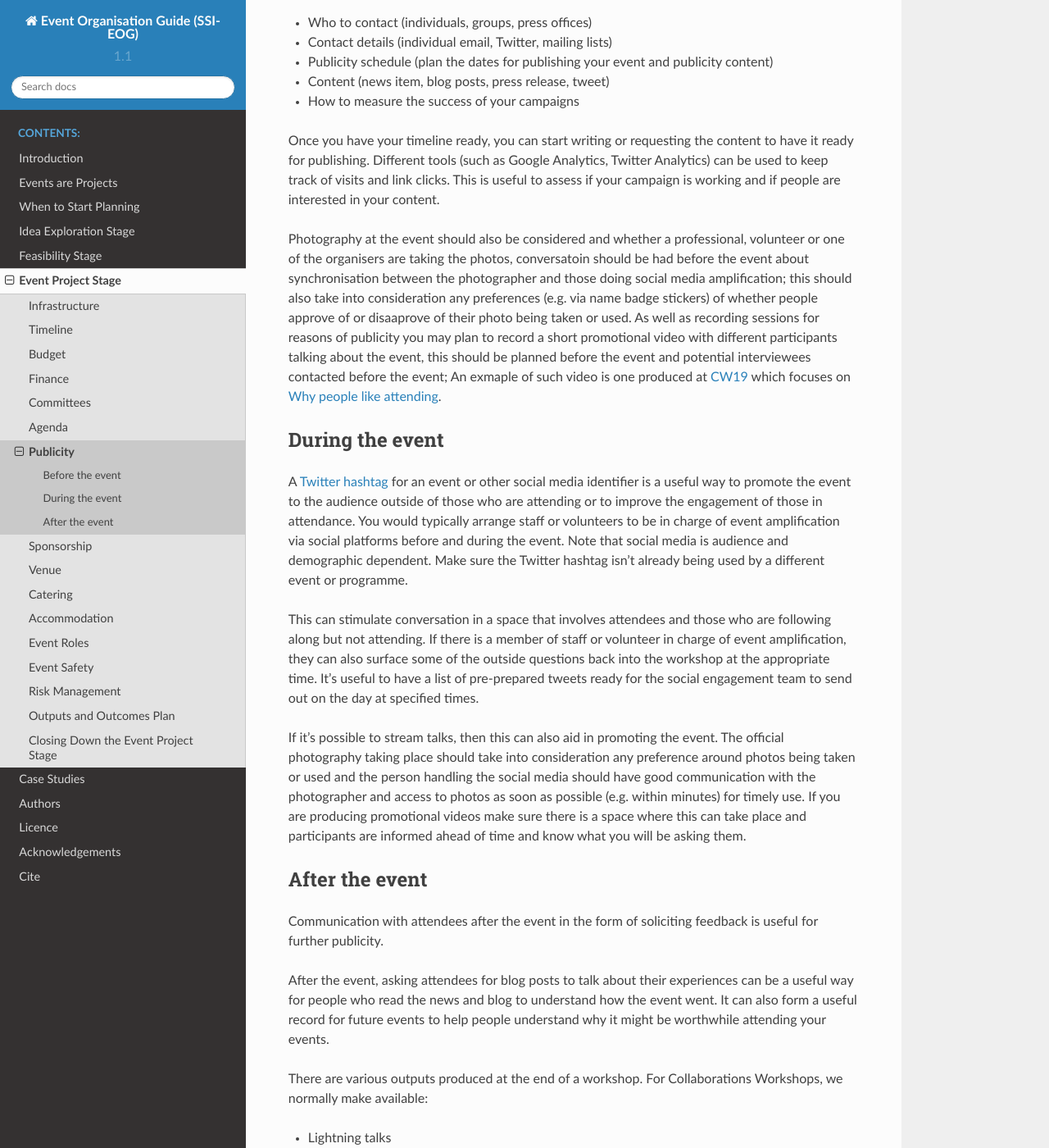
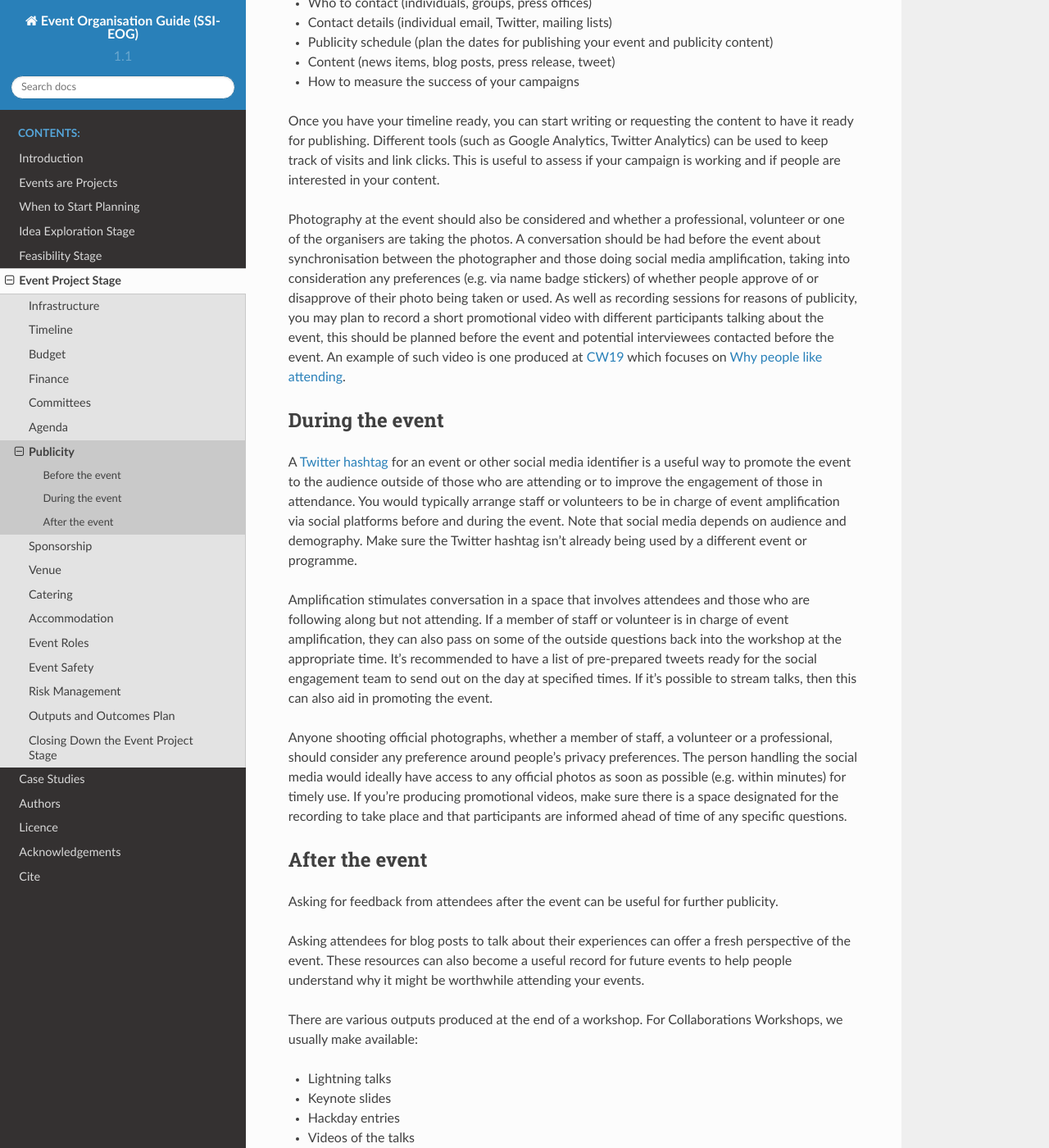
Before and after one commit to softwaresaved/event-organisation-guide, a Sphinx documentation site: the page built from docs/eog/eps-publicity.rst, in a window 1280 px wide and 1400 px high, scrolled down 704 px. Shown: the whole window at 82% size. Built offline with Sphinx 7.4.7 and the Read the Docs theme 2.0.0, drawn with Linux system fonts in a browser that asks for light colours; some of the changed text lies outside the part shown.

Commit message:
Update eps-publicity.rst

```diff
--- a/docs/eog/eps-publicity.rst
+++ b/docs/eog/eps-publicity.rst
@@ -3,7 +3,7 @@
 Publicity
 =========
 
-Publicity is key if you are to attract your audience to the event and meet your goals and objectives. Not only does publicity occur in the run-up to the event, but it can also take place during an event (e.g. to amplify the effect of the event and bring in voices from outside to the discussions). It can also happen after the event to disseminate outputs and help those who were unable to attend to benefit (and perhaps make them keen to attend future events).
+Publicity is key to attract specific audiences to your event and meet your goals and objectives. Publicity happens from the run-up, to publicise and then amplify your event, till after the event, to disseminate outputs and circulate materials from your event to attendees and other potential audiences.
 
 Before the event
 ****************
@@ -17,31 +17,30 @@
 - Who to contact (individuals, groups, press offices)
 - Contact details (individual email, Twitter, mailing lists)
 - Publicity schedule (plan the dates for publishing your event and publicity content)
-- Content (news item, blog posts, press release, tweet)
+- Content (news items, blog posts, press release, tweet)
 - How to measure the success of your campaigns
 
 Once you have your timeline ready, you can start writing or requesting the content to have it ready for publishing. Different tools (such as Google Analytics, Twitter Analytics) can be used to keep track of visits and link clicks. This is useful to assess if your campaign is working and if people are interested in your content.
 
-Photography at the event should also be considered and whether a professional, volunteer or one of the organisers are taking the photos, conversatoin should be had before the event about synchronisation between the photographer and those doing social media amplification; this should also take into consideration any preferences (e.g. via name badge stickers) of whether people approve of or disaaprove of their photo being taken or used. As well as recording sessions for reasons of publicity you may plan to record a short promotional video with different participants talking about the event, this should be planned before the event and potential interviewees contacted before the event; An exmaple of such video is one produced at `CW19 <https://www.software.ac.uk/cw19>`_ which focuses on `Why people like attending <https://www.youtube.com/watch?v=_olNuVusJzU>`_.
+Photography at the event should also be considered and whether a professional, volunteer or one of the organisers are taking the photos. A conversation should be had before the event about synchronisation between the photographer and those doing social media amplification, taking into consideration any preferences (e.g. via name badge stickers) of whether people approve of or disapprove of their photo being taken or used. As well as recording sessions for reasons of publicity, you may plan to record a short promotional video with different participants talking about the event, this should be planned before the event and potential interviewees contacted before the event. An example of such video is one produced at `CW19 <https://www.software.ac.uk/cw19>`_ which focuses on `Why people like attending <https://www.youtube.com/watch?v=_olNuVusJzU>`_.
 
 During the event
 ****************
 
-A `Twitter hashtag <https://journals.plos.org/ploscompbiol/article?id=10.1371/journal.pcbi.1003789>`_  for an event or other social media identifier is a useful way to promote the event to the audience outside of those who are attending or to improve the engagement of those in attendance. You would typically arrange staff or volunteers to be in charge of event amplification via social platforms before and during the event. Note that social media is audience and demographic dependent. Make sure the Twitter hashtag isn’t already being used by a different event or programme.
+A `Twitter hashtag <https://journals.plos.org/ploscompbiol/article?id=10.1371/journal.pcbi.1003789>`_  for an event or other social media identifier is a useful way to promote the event to the audience outside of those who are attending or to improve the engagement of those in attendance. You would typically arrange staff or volunteers to be in charge of event amplification via social platforms before and during the event. Note that social media depends on audience and demography. Make sure the Twitter hashtag isn’t already being used by a different event or programme.
 
-This can stimulate conversation in a space that involves attendees and those who are following along but not attending. If there is a member of staff or volunteer in charge of event amplification, they can also surface some of the outside questions back into the workshop at the appropriate time. It’s useful to have a list of
-pre-prepared tweets ready for the social engagement team to send out on the day at specified times.
+Amplification stimulates conversation in a space that involves attendees and those who are following along but not attending. If a member of staff or volunteer is in charge of event amplification, they can also pass on some of the outside questions back into the workshop at the appropriate time. It’s recommended to have a list of pre-prepared tweets ready for the social engagement team to send out on the day at specified times. If it’s possible to stream talks, then this can also aid in promoting the event.
 
-If it’s possible to stream talks, then this can also aid in promoting the event. The official photography taking place should take into consideration any preference around photos being taken or used and the person handling the social media should have good communication with the photographer and access to photos as soon as possible (e.g. within minutes) for timely use. If you are producing promotional videos make sure there is a space where this can take place and participants are informed ahead of time and know what you will be asking them.
+Anyone shooting official photographs, whether a member of staff, a volunteer or a professional, should consider any preference around people's privacy preferences. The person handling the social media would ideally have access to any official photos as soon as possible (e.g. within minutes) for timely use. If you're producing promotional videos, make sure there is a space designated for the recording to take place and that participants are informed ahead of time of any specific questions.
 
 After the event
 ***************
 
-Communication with attendees after the event in the form of soliciting feedback is useful for further publicity.
+Asking for feedback from attendees after the event can be useful for further publicity.
 
-After the event, asking attendees for blog posts to talk about their experiences can be a useful way for people who read the news and blog to understand how the event went. It can also form a useful record for future events to help people understand why it might be worthwhile attending your events.
+Asking attendees for blog posts to talk about their experiences can offer a fresh perspective of the event. These resources can also become a useful record for future events to help people understand why it might be worthwhile attending your events.
 
-There are various outputs produced at the end of a workshop. For Collaborations Workshops, we normally make available:
+There are various outputs produced at the end of a workshop. For Collaborations Workshops, we usually make available:
 
 - Lightning talks
 - Keynote slides
@@ -49,4 +48,4 @@
 - Videos of the talks
 - An event report or analysis
 
-These are all good times to publicise the fact that resources from a workshop are now available.
+These are all good times to publicise the fact that resources from a workshop are available at that time.
```
